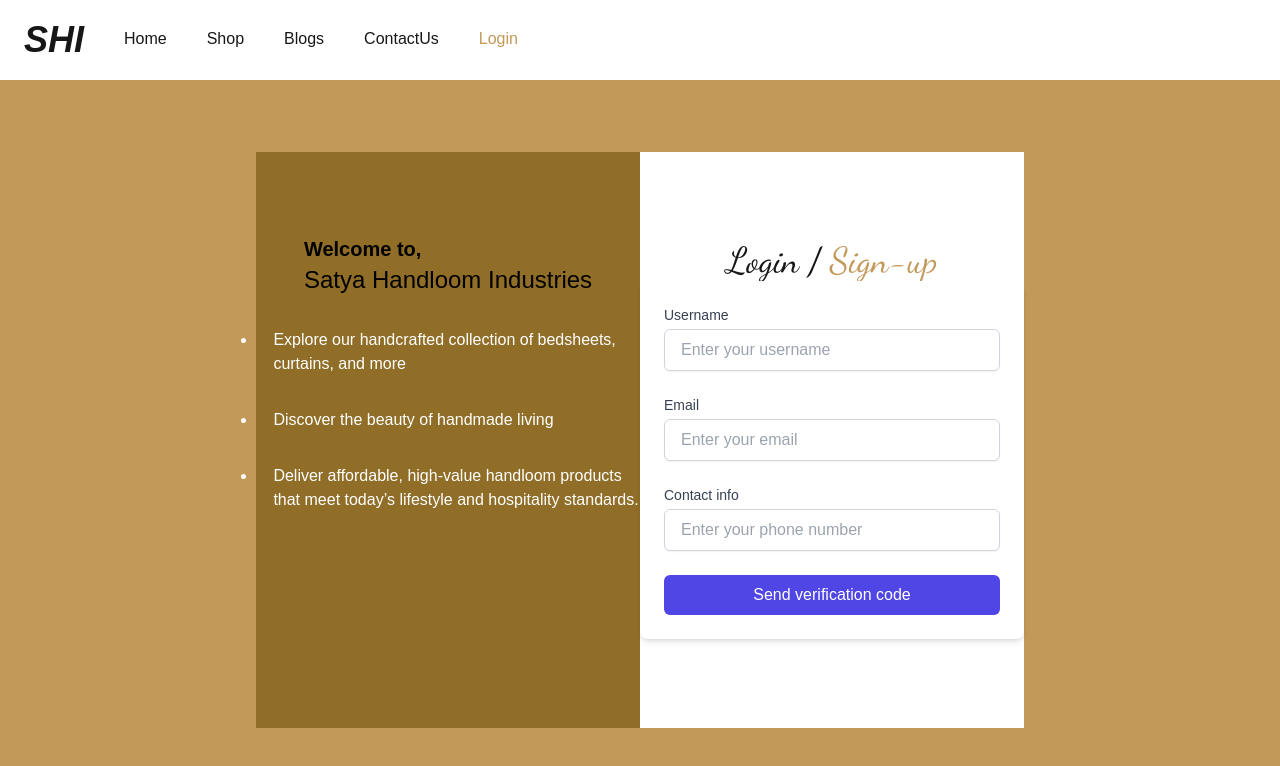
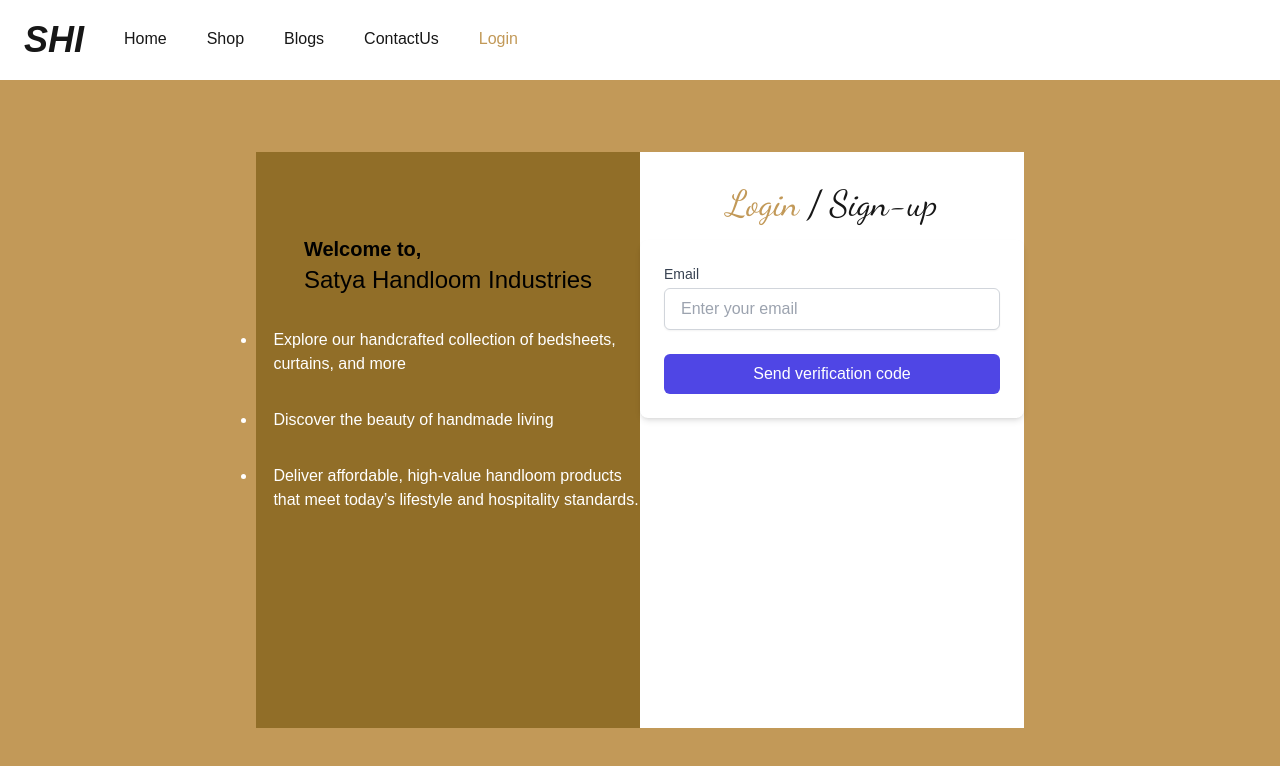
Before and after one commit to satyahandloomindustries/satya-handloom-industries-fe, a Next.js app: page /login in a window 1280 px wide. Shown: the top 766 px of the page. Built offline with nearby package versions, Linux system fonts and the light colour scheme.

Commit message:
cleaning

```diff
--- a/app/login/components/Authenticate/index.jsx
+++ b/app/login/components/Authenticate/index.jsx
@@ -9,26 +9,35 @@ import ErrorMessage from "@/app/contactUs/components/ErrorMessage";
 import { verifyDigits } from "@/utls";
 import useToast from "@/store/useToast";
 import useFormResetOnBlur from "@/hooks/useFormResetOnBlur";
-import { useState } from "react";
+import { useMemo, useState } from "react";
 import Loader from "@/components/Loader";
 import { dancingScript } from "@/utls"
 import clsx from "clsx"
 import { AUTH_MODE } from "@/constants";
 
+const validationShape = {
+    username: Yup.string().required('Username is required'),
+    phone: Yup.string()
+        .required('Phone is required')
+        .matches(/^[0-9]{10}$/, '10 digit phone number missing'),
+    email: Yup.string().email('Invalid email').required('Email is required')
+}
 const Authenticate = () => {
 
     const [openOtp, setOtp] = useState(false);
     const [loading, setLoading] = useState(false);
-    const [login, setLogin] = useState(false)
+    const [authMode, setAuthMode] = useState(AUTH_MODE.login)
+    const isLoginMode = authMode === AUTH_MODE.login;
     const { setInputs, inputs, otpValue  , isOtpFilled} = useOtp();
-    const { username, phone, setUsername, setPhone, email, setEmail } = useUser()
-    const { validation, error, noError, validateAt, resetError } = useFormValidation({
-        username: Yup.string().required('Username is required'),
-        phone: Yup.string()
-            .required('Phone is required')
-            .matches(/^[0-9]{10}$/, '10 digit phone number missing'),
-        email: Yup.string().email('Invalid email').required('Email is required')
-    });
+    const { username, phone, setUsername, setPhone, email, setEmail , resetUser} = useUser()
+    const shape = useMemo(()=>{
+        const {email} = validationShape;
+        switch(authMode){
+            case AUTH_MODE.login : return {email}
+            default: return validationShape
+        }
+    } , [authMode])
+    const { validation, error, noError, validateAt, resetError } = useFormValidation(shape);
 
     const { showErrorToast, showSuccessToast } = useToast()
 
@@ -70,7 +79,7 @@ const Authenticate = () => {
         }
         try {
             setLoading(true)
-            const response = await axios.post('/api/send-otp', { otpValue, username, phone, email , mode: AUTH_MODE.signup}, {
+            const response = await axios.post('/api/send-otp', { otpValue, username, phone, email , mode: authMode}, {
                 headers: {
                     Authorization: "Bearer mytoken",
                     "Content-Type": "application/json"
@@ -127,21 +136,24 @@ const Authenticate = () => {
     const buttonLabel = openOtp ? "Verify" : "Send verification code"
 
 
-
+    const handleAuthMode = (mode = AUTH_MODE.login)=>{
+        resetUser()
+        setAuthMode(mode)
+    }
     return <>
         <div className={clsx(dancingScript.className, "text-4xl")}>
-            <span className={`${login ? "text-shi_brown" : ""}`}>
-                <button onClick={() => setLogin(true)}>
+            <span className={`${isLoginMode ? "text-shi_brown" : ""}`}>
+                <button onClick={()=>handleAuthMode(AUTH_MODE.login)}>
                     Login
                 </button>
             </span> /&nbsp;
-            <span className={`${!login ? "text-shi_brown" : ""}`}>
-                <button onClick={() => setLogin(false)}>
+            <span className={`${!isLoginMode ? "text-shi_brown" : ""}`}>
+                <button onClick={()=>handleAuthMode(AUTH_MODE.signup)}>
                     Sign-up</button>
             </span>
         </div>
-        <form className="bg-white p-6 rounded-lg shadow-md w-full max-w-sm" ref={formRef}>
-            {!login ? <div className="mb-1">
+        <form className="bg-white p-6 rounded-lg shadow-md w-full max-w-sm mt-4" ref={formRef}>
+            {!isLoginMode ? <div className="mb-1">
                 <label htmlFor="username" className="block text-sm font-medium text-gray-700">Username</label>
                 <input
                     onChange={handleUsernameChange}
@@ -169,7 +181,7 @@ const Authenticate = () => {
                 />
                 <ErrorMessage message={error?.email} />
             </div>
-            {!login ? <div className="mb-1">
+            {!isLoginMode ? <div className="mb-1">
                 <label htmlFor="mobile" className="block text-sm font-medium text-gray-700">Contact info</label>
                 <input
                     onChange={handlePhoneChange}
--- a/app/login/page.jsx
+++ b/app/login/page.jsx
@@ -17,7 +17,7 @@ const Login = () => {
                     <li className="mt-8 text-[#fff] text-md pl-4">Deliver affordable, high-value handloom products <br/> that meet today’s lifestyle and hospitality standards.</li>
                 </ul>
             </div>
-            <div className="items-center justify-center flex bg-white flex-col">
+            <div className="items-center justify-start flex bg-white flex-col pt-8">
 
                 <Authenticate/>
             </div>
--- a/store/useUser.js
+++ b/store/useUser.js
@@ -14,6 +14,9 @@ const useUser = create((set, get) => ({
     },
     setEmail: (email = "")=>{
         set({email})
+    },
+    resetUser:()=>{
+        set({username: "" , phone:"" , phoneWithCountryCode: "" , isAuthenticated:false , email: "" })
     }
 }));
 
```
